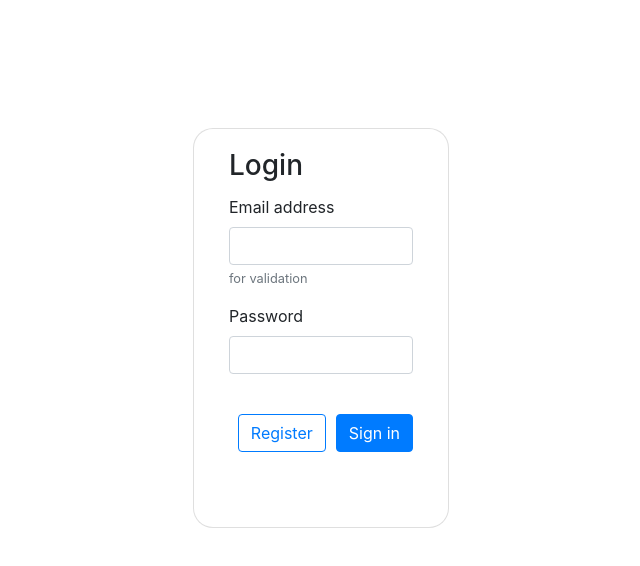
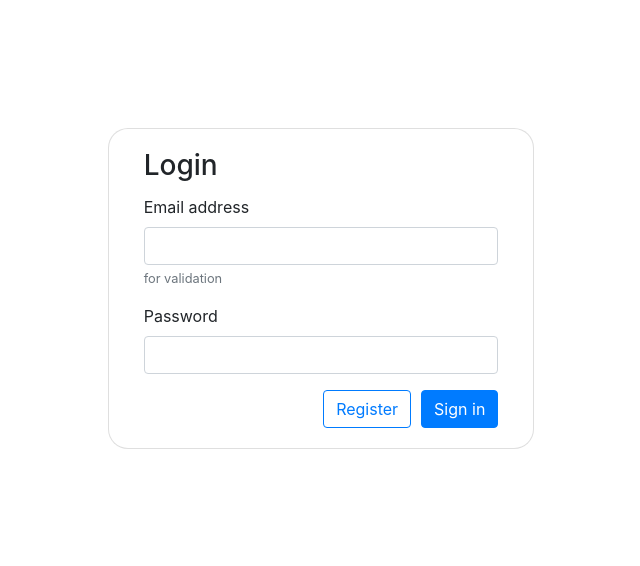
Before and after one commit to 2110423-2019-2/sec1_V-Solution, a React (Create React App) app in the folder front-fresh-fruit/: page /Signin in a window 1280 px wide. Shown: the top 566 px of the page, without its empty margins (319-959 px from the left). Built offline with nearby package versions, Linux system fonts and the light colour scheme.

Commit message:
fix card css

```diff
--- a/front-fresh-fruit/src/App.scss
+++ b/front-fresh-fruit/src/App.scss
@@ -48,7 +48,7 @@
   color: #5e5757;
 }
 
-.card {
+.card2 {
   width: 16rem;
   height: 25rem;
   margin-left: 10px;
--- a/front-fresh-fruit/src/Page/EditStore.js
+++ b/front-fresh-fruit/src/Page/EditStore.js
@@ -3,7 +3,7 @@ import React, { useState } from 'react';
 function Item(img, name) {
     return (
         <div>
-            <div class="card col" >
+            <div class="card card2 col" >
                 <img src={img} class="card-img-top pic-card" alt="..." />
                 <div class="card-body">
                     <h5 class="card-title">{name}</h5>
```
Also changed, not shown: 1 other file (tests, documents, lock files or other folders).
